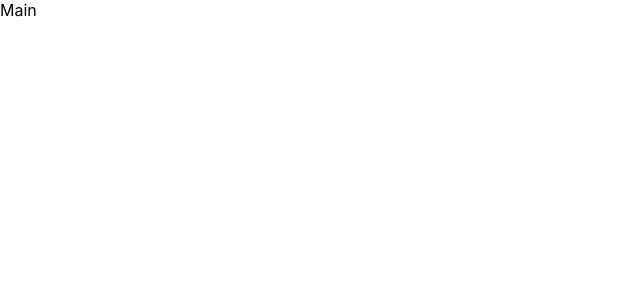
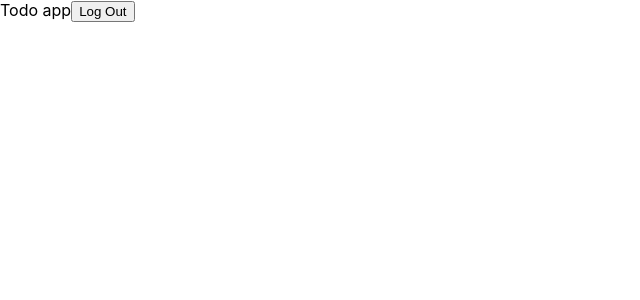
Before and after one commit to GuidoRial/todo-app-MERN, a React (Create React App) app in the folder client/: page / in a window 1280 px wide. Shown: the top 300 px of the page, without its empty margins (0-640 px from the left). Built offline with nearby package versions, Linux system fonts and the light colour scheme.

Commit message:
added login and logout functionality

```diff
--- a/client/src/App.js
+++ b/client/src/App.js
@@ -3,15 +3,23 @@ import SignUp from "./Components/Signup/SignUp";
 import { BrowserRouter, Route, Routes } from "react-router-dom";
 import Login from "./Components/Login/Login";
 import Main from "./Components/Main/Main";
+import { useState } from "react";
 
 function App() {
+    const [user, setUser] = useState({});
     return (
         <div className="App">
             <BrowserRouter>
                 <Routes>
                     <Route path="/signup" element={<SignUp />} />
-                    <Route path="/login" element={<Login />} />
-                    <Route path="/" element={<Main />} />
+                    <Route
+                        path="/login"
+                        element={<Login user={user} setUser={setUser} />}
+                    />
+                    <Route
+                        path="/"
+                        element={<Main user={user} setUser={setUser} />}
+                    />
                 </Routes>
             </BrowserRouter>
         </div>
--- a/client/src/Components/Login/Login.js
+++ b/client/src/Components/Login/Login.js
@@ -2,9 +2,7 @@ import React, { useState } from "react";
 import { Link, useNavigate } from "react-router-dom";
 import axios from "axios";
 
-const bcrypt = require("bcryptjs");
-
-function Login() {
+function Login({ user, setUser }) {
     const [email, setEmail] = useState("");
     const [password, setPassword] = useState("");
 
@@ -14,9 +12,13 @@ function Login() {
         e.preventDefault();
         try {
             axios
-                .post("http://localhost:4000/login", { email, password })
+                .post("http://localhost:4000/api/v1/auth/login", {
+                    email,
+                    password,
+                })
                 .then((res) => {
-                    console.log("Logged in");
+                    setUser(res.data);
+                    console.log(res.data);
                     navigate("/");
                 });
         } catch (err) {
--- a/client/src/Components/Main/Main.js
+++ b/client/src/Components/Main/Main.js
@@ -1,8 +1,20 @@
 import React from "react";
 import axios from "axios";
+import { useNavigate } from "react-router-dom";
 
-function Main() {
-    return <div>Main</div>;
+function Main({ user, setUser }) {
+    const navigate = useNavigate();
+    const handleLogOut = () => {
+        setUser({});
+        navigate("/login");
+    };
+    console.log(user);
+    return (
+        <div>
+            {user?.user?.username || "Todo app"}
+            <button onClick={handleLogOut}>Log Out</button>
+        </div>
+    );
 }
 
 export default Main;
--- a/client/src/Components/Signup/SignUp.js
+++ b/client/src/Components/Signup/SignUp.js
@@ -14,14 +14,14 @@ function SignUp() {
         e.preventDefault();
         try {
             await axios
-                .post("http://localhost:4000/signup", {
+                .post("http://localhost:4000/api/v1/auth/register", {
                     username,
                     email,
                     password,
                 })
                 .then((res) => {
-                    console.log("Account created");
-                    navigate("/");
+                    console.log("Account created", res.data);
+                    navigate("/login");
                 });
         } catch (err) {
             console.log(err);
```
Also changed, not shown: 1 other file (tests, documents, lock files or other folders).
